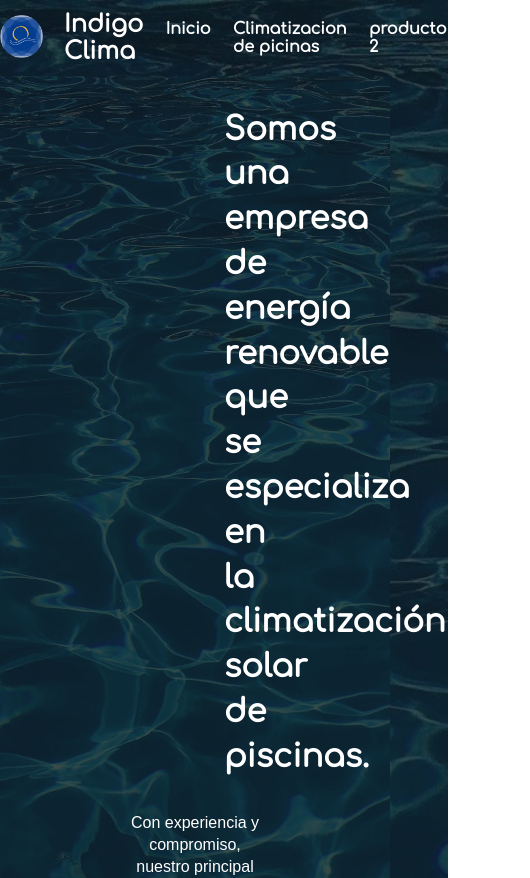
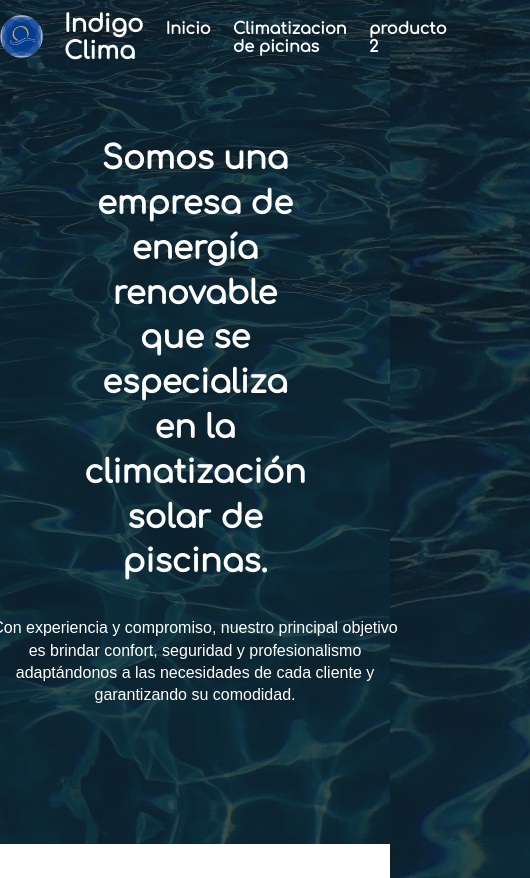
Before and after one commit to felipendelicia/indigoclima-web, a React (Create React App) app: page / in a window 390 px wide. Shown: the top 878 px of the page, 530 px wide, since content can reach past the window. Built offline with nearby package versions, Linux system fonts and the light colour scheme; the HTML template or start-up script is replaced by a standard one.

Commit message:
responsive landing

```diff
--- a/src/components/Home/Landing/Landing.css
+++ b/src/components/Home/Landing/Landing.css
@@ -5,6 +5,8 @@
     background-position: center;
     background-size: cover;
     background-repeat: no-repeat;
+    display: grid;
+    place-content: center;
 }
 
 .landing-text-title{
@@ -24,7 +26,3 @@
     padding: 0 8em;
     line-height: 1.4em;
 }
-
-.landing-text{
-    padding-top: 8%;
-}
--- a/src/components/Navbar/Navbar.css
+++ b/src/components/Navbar/Navbar.css
@@ -8,6 +8,8 @@
     transition-property: all;
     transition-duration: 0.4s;
     transition-timing-function: linear;
+    position: fixed;
+    width: 100%;
 }
 
 .navbar-brand-container {
```
